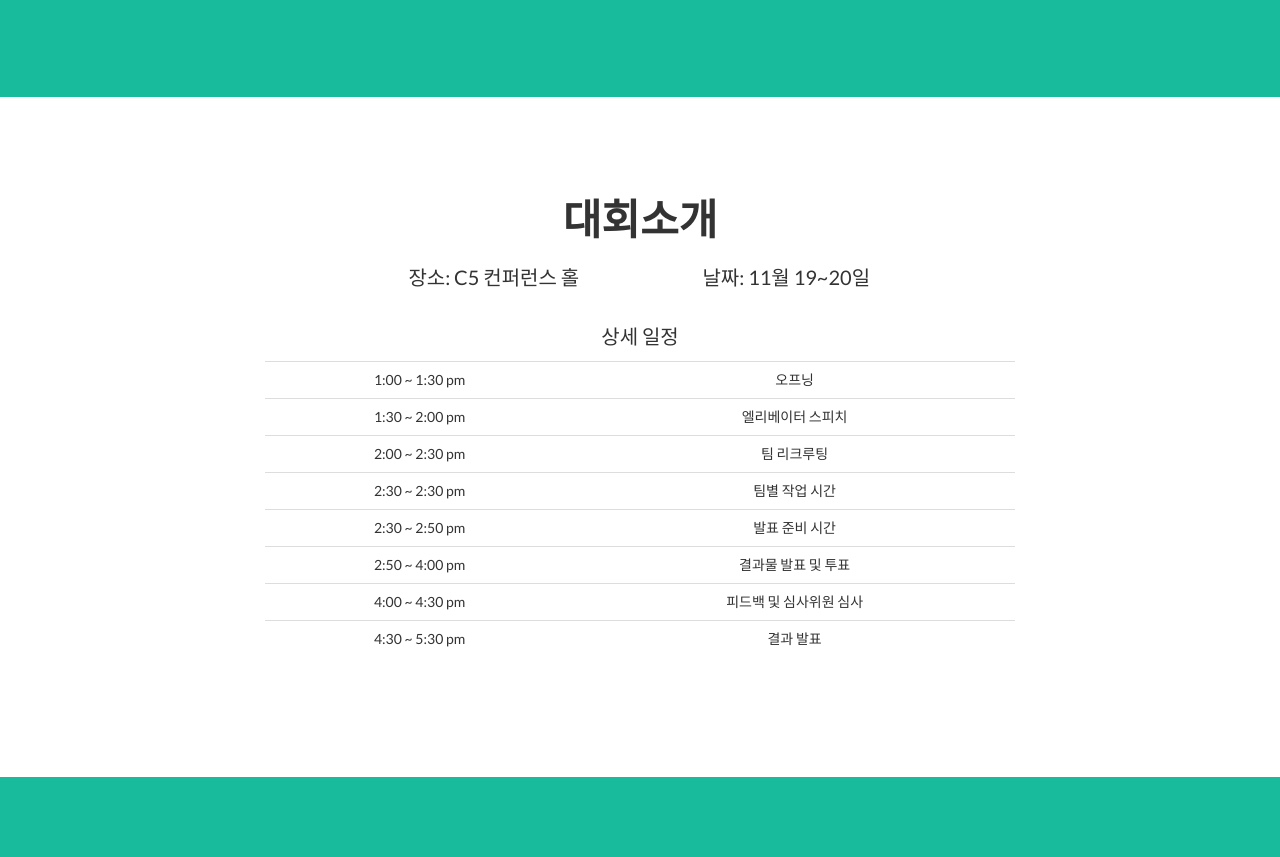
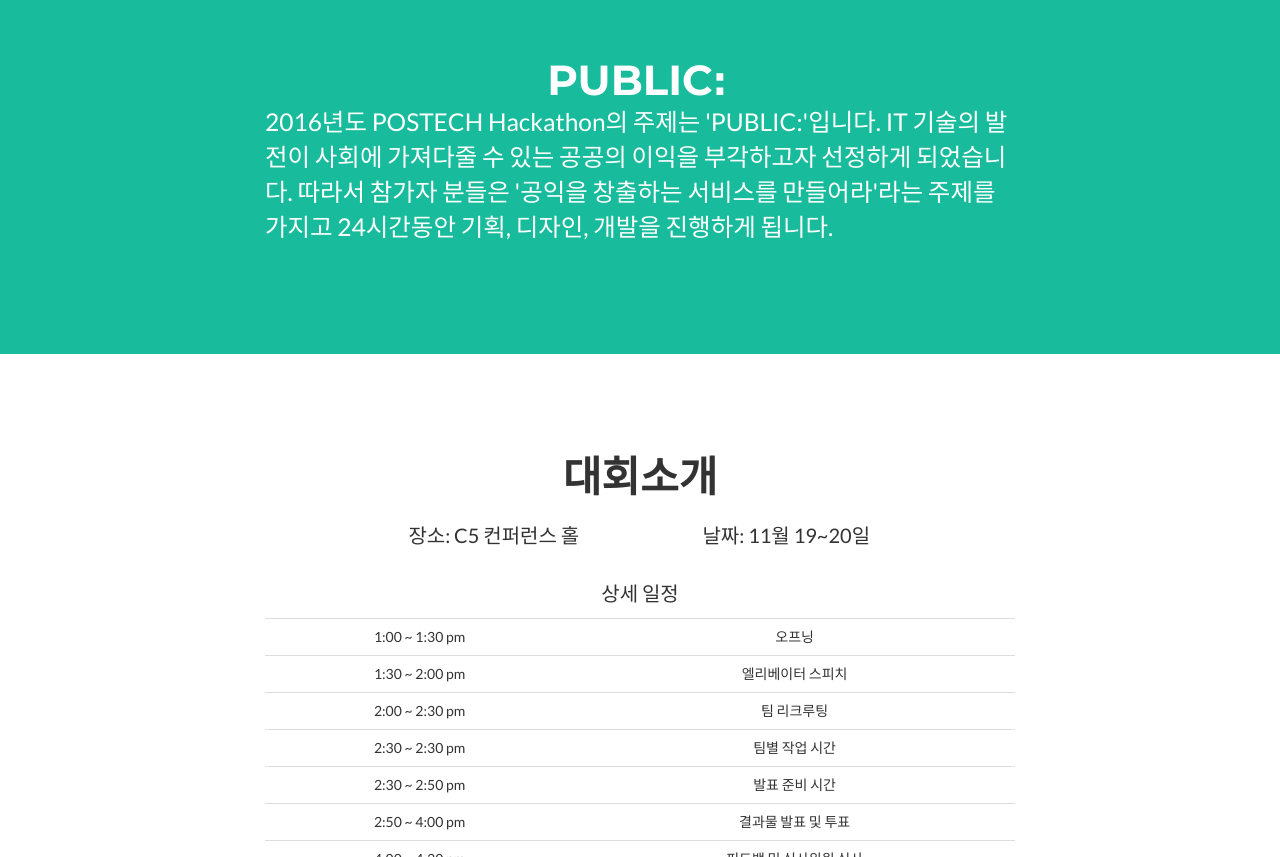
Before and after one commit to B-listDeveloper/hackathon2016, a website: page index.html in a window 1280 px wide. Shown: the part 1045-1902 px from the top of the page. Drawn offline with nearby package versions, Linux system fonts and the light colour scheme; a web font is replaced by a local one.

Commit message:
add theme info

```diff
--- a/index.html
+++ b/index.html
@@ -113,6 +113,17 @@
                 </div>
                 <div class="col-lg-4">
                     <p class="p">POSTECH Hackathon이란 PoApper가 주최하는 연례 해카톤 행사로서, 올해로 4번째 행사를 맞이하게 되었습니다. 삼시세끼 제공, 상시 간식 배치, 야식 제공, 넘치는 상품, 퍼주는 기념품 등으로 인해 '혜자 행사'로 널리 알려져 있습니다.</p>
+                </div>
+            </div>
+
+            <br>
+            <br>
+            <br>
+
+            <div class="row">
+                <h2 class="text-center">PUBLIC<span style="font-family: 'Lucida Console', Monospace; margin-left: -5px;">:</span></h2>
+                <div class="col-lg-8 col-lg-offset-2">
+                    <p class="p">2016년도 POSTECH Hackathon의 주제는 'PUBLIC:'입니다. IT 기술의 발전이 사회에 가져다줄 수 있는 공공의 이익을 부각하고자 선정하게 되었습니다. 따라서 참가자 분들은 '공익을 창출하는 서비스를 만들어라'라는 주제를 가지고 24시간동안 기획, 디자인, 개발을 진행하게 됩니다.</p>
                 </div>
             </div>
         </div>
```
